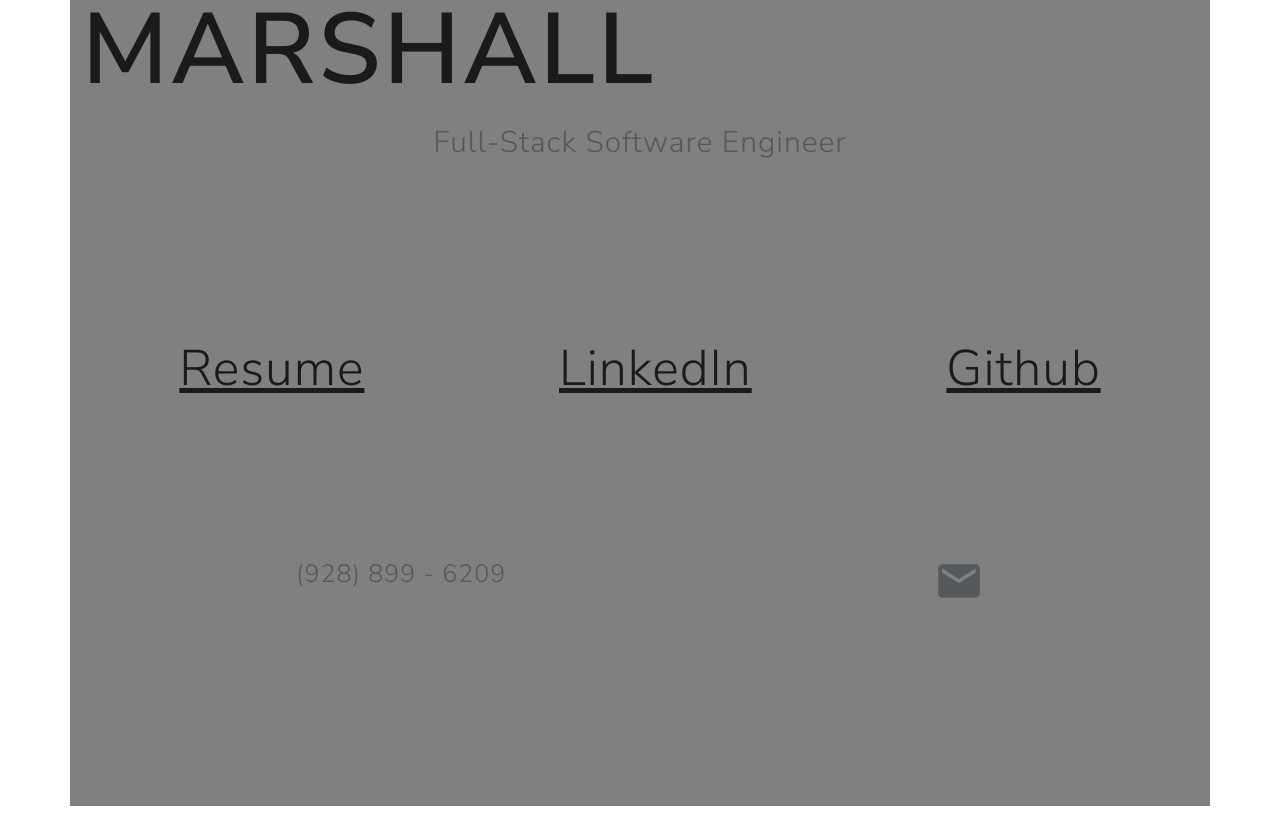
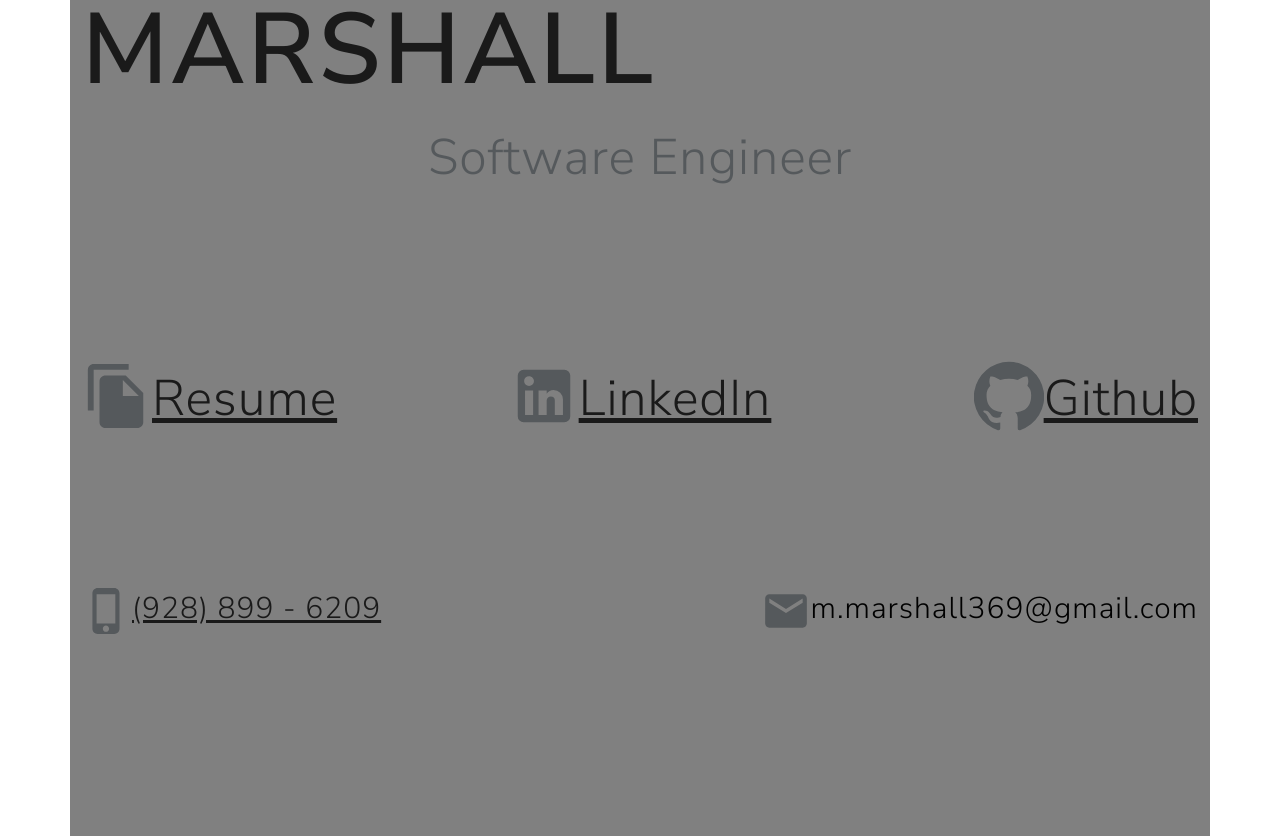
Before and after one commit to Malcolm-Marshall/portfolio, a Next.js app in the folder nextjs-blog/: page / in a window 1280 px wide. Shown: the part 180-1016 px from the top of the page. Before the commit the page ends 986 px from the top, so only its background shows below. Built offline with nearby package versions, Linux system fonts and the light colour scheme.

Commit message:
main layout worked on

```diff
--- a/nextjs-blog/pages/index.js
+++ b/nextjs-blog/pages/index.js
@@ -1,9 +1,13 @@
 import Head from 'next/head';
 import Link from 'next/link';
-import { Container, Row, Col, Navbar } from 'react-bootstrap';
+import { Container, Row, Col, Navbar, Dropdown } from 'react-bootstrap';
 import 'bootstrap/dist/css/bootstrap.min.css';
 import 'bootswatch/dist/lux/bootstrap.min.css';
 import EmailIcon from '@material-ui/icons/Email';
+import PhoneIphoneIcon from '@material-ui/icons/PhoneIphone';
+import FileCopyIcon from '@material-ui/icons/FileCopy';
+import GitHubIcon from '@material-ui/icons/GitHub';
+import LinkedInIcon from '@material-ui/icons/LinkedIn';
 
 
 export default function Home() {
@@ -12,24 +16,49 @@ export default function Home() {
     justifyContent: 'flex-start'
   }
   return (
-    <Container style={{ background: "grey"}}>
+    <Container style={{ background: "grey" }}>
       <Row>
         <Col sm='12'>
           <h1 style={{ display: 'flex', justifyContent: 'center', marginTop: 50, width: "auto", fontSize: 100 }}>Malcolm Marshall</h1>
-          <p style={{ display: 'flex', justifyContent: 'center', marginTop: 10, width: "auto", fontSize: 30}}>Full-Stack Software Engineer</p>
+          <p style={{ display: 'flex', justifyContent: 'center', marginTop: 10, width: "auto", fontSize: 50 }}>Software Engineer</p>
+          {/* <Dropdown>
+            <Dropdown.Toggle variant="secondary" id="dropdown-basic">
+              View
+            </Dropdown.Toggle>
+            <Dropdown.Menu>
+              <Dropdown.Item href="#/action-1" id="product" onClick={(e) => view(e)}>Product</Dropdown.Item>
+              <Dropdown.Item href="#/action-2" id="platform" onClick={(e) => view(e)}>Platform</Dropdown.Item>
+              <Dropdown.Item href="#/action-2" id="timeline" onClick={(e) => view(e)}>Timeline</Dropdown.Item>
+              <Dropdown.Item href="#/action-3" id="all" onClick={(e) => view(e)}>All</Dropdown.Item>
+            </Dropdown.Menu>
+          </Dropdown> */}
         </Col>
       </Row>
-      <Row>
-        <Col style={{ display: 'flex', justifyContent: 'space-around', marginTop: 150 }}>
+      <Row style={{ marginTop: 150}}>
+        {/* <Col style={{ display: "flex", marginTop: 100, justifyContent: "space-around"}}> */}
+        <Col style={{display: "flex", justifyContent: "flex-start"}}>
+          <FileCopyIcon style={{ cursor: "pointer", fontSize: 70 }} />
           <a href="https://malcolm-marshall-resume.s3.amazonaws.com/Malcolm+Marshall+Resume+2021.pdf" style={{ fontSize: 50 }}>Resume</a>
+        </Col>
+        <Col style={{display: "flex", justifyContent: "center"}}>
+          <LinkedInIcon style={{ cursor: "pointer", fontSize: 70 }} />
           <a href="https://www.linkedin.com/in/malcolm-marshall" style={{ fontSize: 50 }}>LinkedIn</a>
+        </Col>
+        <Col style={{display: "flex", justifyContent: "flex-end"}}>
+          <GitHubIcon style={{ cursor: "pointer", fontSize: 70, justifyContent: "flex-end" }} />
           <a href="https://www.github.com/Malcolm-Marshall" style={{ fontSize: 50 }}>Github</a>
         </Col>
+        {/* </Col> */}
       </Row>
       <Row>
-        <Col style={{ display: 'flex', justifyContent: 'space-around', marginTop: 150 }}>
-          <div style={{fontSize: 25}}>(928) 899 - 6209</div>
-          <EmailIcon onClick={() => parent.location = 'mailto:m.marshall369@gmail.com'} style={{ cursor: "pointer", fontSize: 50, marginBottom: 200 }} />
+        <Col style={{ display: 'flex', marginTop: 150 }}>
+          <div style={{ fontSize: 25 }}></div>
+          <PhoneIphoneIcon style={{ cursor: "pointer", fontSize: 50, marginBottom: 200 }} />
+          <a href="tel:9288996209" style={{ fontSize: 30 }}>(928) 899 - 6209</a>
+          <Col style={{ display: "flex", justifyContent: "flex-end" }}>
+            <EmailIcon onClick={() => parent.location = 'mailto:m.marshall369@gmail.com'} style={{ cursor: "pointer", fontSize: 50, marginBottom: 200 }} />
+            <p onClick={() => parent.location = 'mailto:m.marshall369@gmail.com'} style={{ cursor: "pointer", fontSize: 30, color: "black" }}>m.marshall369@gmail.com</p>
+          </Col>
         </Col>
       </Row>
     </Container>
```
